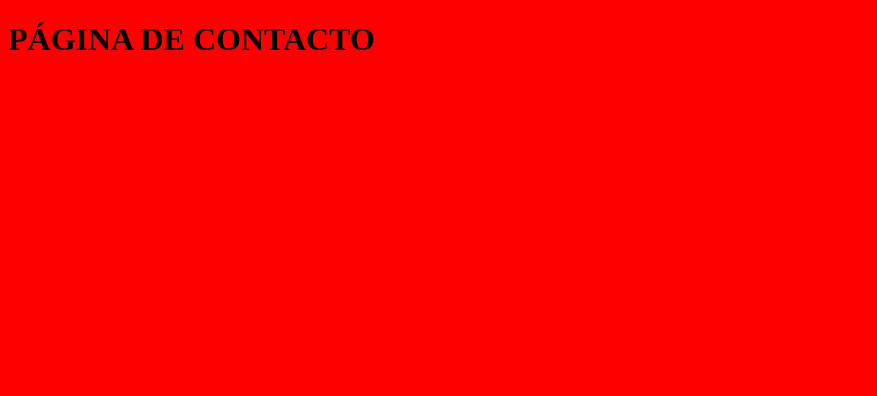
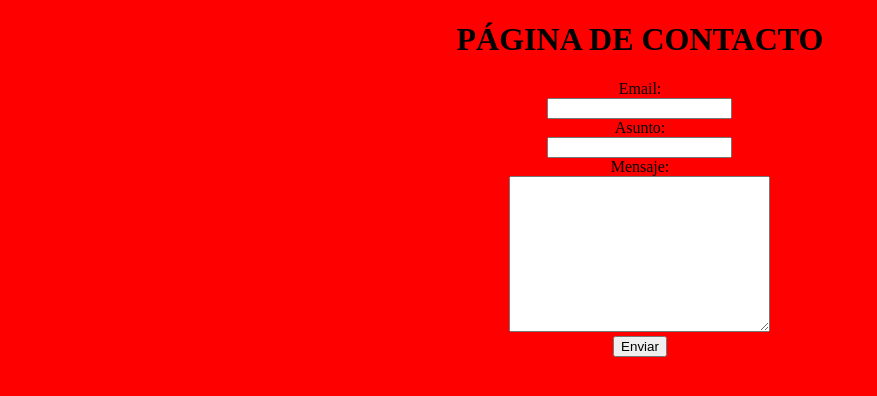
Before and after one commit to igonzaleztb/FS_ABR_22-TALLERGIT, a plain HTML site: page index.html in a window 1280 px wide. Shown: the whole page, without its empty margins (0-877 px from the left). Drawn offline with Linux system fonts and the light colour scheme.

Commit message:
Formulario de contacto

```diff
--- a/index.html
+++ b/index.html
@@ -12,5 +12,24 @@
 
     <h1>PÁGINA DE CONTACTO</h1>
 
+    <form action="" method="post">
+        <label >Email:</label>
+        <br>
+        <input type="text">
+        <br>
+        <label >Asunto:</label>
+        <br>
+        <input type="text">
+        <br>
+        <label >Mensaje:</label>
+        <br>
+        <textarea name="" id="" cols="30" rows="10">
+         </textarea>
+        <br>
+
+        <button onclick="send()">Enviar</button>
+
+    </form>
+
 </body>
 </html>
--- a/script.js
+++ b/script.js
@@ -0,0 +1,5 @@
+function send(){
+
+
+    alert("mensaje enviado")
+}
--- a/styles.css
+++ b/styles.css
@@ -1,5 +1,12 @@
 body{
 
-
+    text-align: center;
     background-color: red;
 }
+
+form {
+
+
+    width:40%;
+    margin-left: 30%;
+}
```
